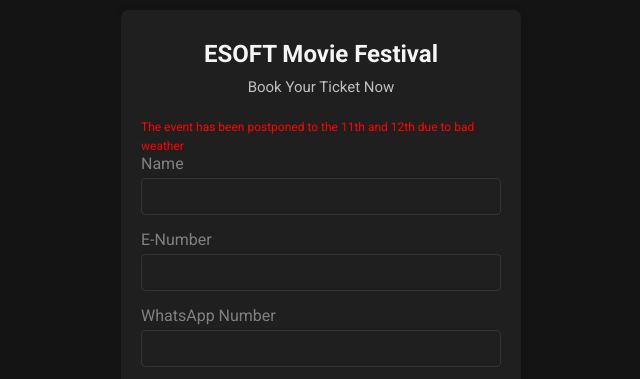
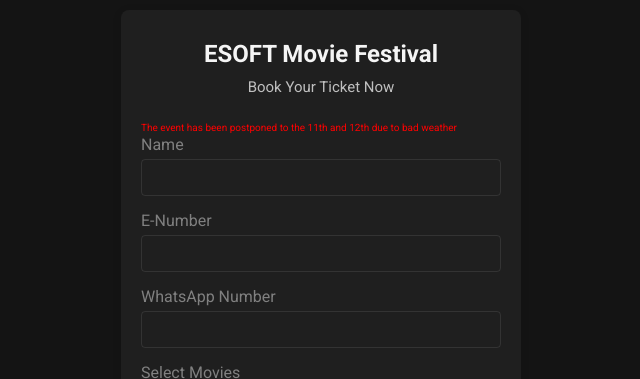
Before and after one commit to santhushd/Esoft-Movie-Festival, a plain HTML site: page index.html in a window 1280 px wide. Shown: the top 379 px of the page, without its empty margins (319-959 px from the left). Drawn offline with Linux system fonts and the light colour scheme.

Commit message:
Update index.html

```diff
--- a/index.html
+++ b/index.html
@@ -338,7 +338,7 @@
     <div class="title">
         <h2>ESOFT Movie Festival</h2>
         <p>Book Your Ticket Now</p>
-        <a style="color:red; text-decoration:none; font-size:12px">The event has been postponed to the 11th and 12th due to bad weather</a>
+        <a style="color:red; text-decoration:none; font-size:10px">The event has been postponed to the 11th and 12th due to bad weather</a>
     </div>
     <form id="movieForm">
         <div class="form-group">
```
